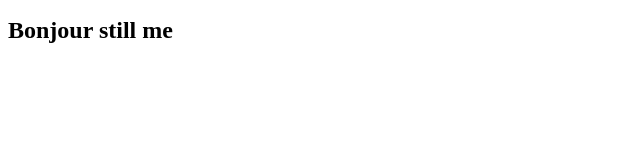
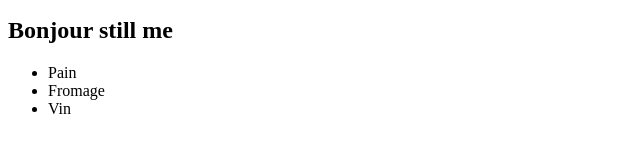
Before and after one commit to Vassagia/My1st-repository, a plain HTML site: page index.html in a window 1280 px wide. Shown: the part 181-334 px from the top of the page, without its empty margins (0-640 px from the left). Drawn offline with Linux system fonts and the light colour scheme.

Commit message:
just testing

```diff
--- a/index.html
+++ b/index.html
@@ -7,3 +7,9 @@
 <h2>Bonjour again</h2>
 
 <h2>Bonjour still me</h2>
+
+<ul><!--liste a puces-->
+    <li>Pain</li>
+    <li>Fromage</li>
+    <li>Vin</li>
+</ul>
```
